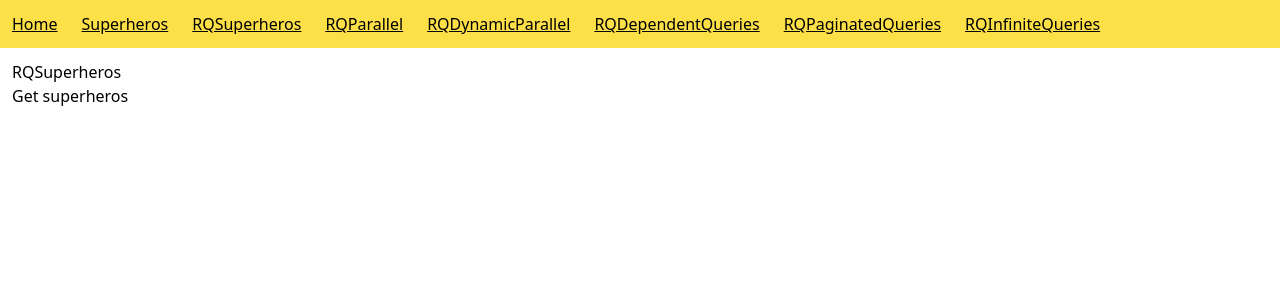
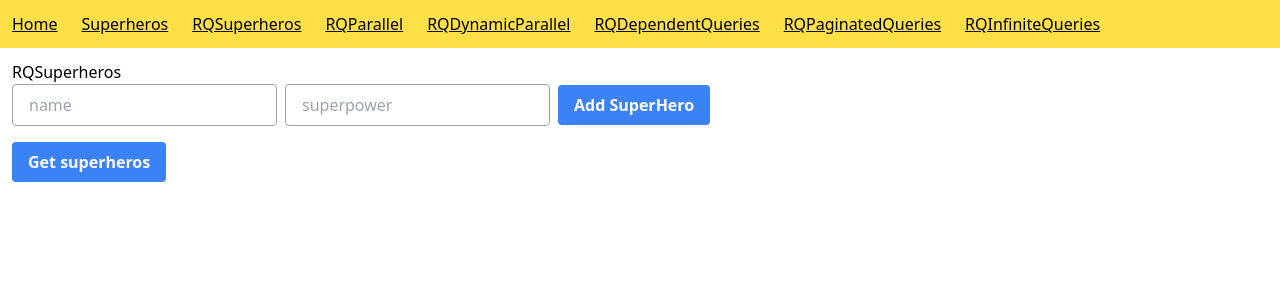
Before and after one commit to OkkashaAlly/react-query, a Next.js app: page /RQsuperheros in a window 1280 px wide. Shown: the top 300 px of the page. Built offline with nearby package versions, Linux system fonts and the light colour scheme.

Commit message:
21 - Mutations

```diff
--- a/app/RQsuperheros/page.tsx
+++ b/app/RQsuperheros/page.tsx
@@ -1,9 +1,12 @@
 "use client";
-
-import { useSuperHerosData } from "@/hooks/useSuperHerosData";
+import { useAddSuperHero, useSuperHerosData } from "@/hooks/useSuperHerosData";
 import Link from "next/link";
+import { useState } from "react";
 
 const RQSuperheros = () => {
+  const [name, setName] = useState("");
+  const [superpower, setSuperpower] = useState("");
+
   const onSuccess = (data: any) => {
     console.log("Performing onSuccess handler, data", data);
   };
@@ -17,6 +20,13 @@ const RQSuperheros = () => {
     onError
   );
 
+  const { mutate, isLoading, isSuccess } = useAddSuperHero();
+
+  const handleAddSuperHero = () => {
+    const hero = { name, superpower };
+    mutate(hero);
+  };
+
   if (isInitialLoading) return <p>Loading...</p>;
 
   if (isError) return <p>Error: {error.message}</p>;
@@ -24,9 +34,39 @@ const RQSuperheros = () => {
   return (
     <>
       <div>RQSuperheros</div>
-      <button onClick={() => refetch()}>Get superheros</button>
+
+      <div className="mb-4">
+        <input
+          type="text"
+          placeholder="name"
+          value={name}
+          className="border border-gray-400 py-2 px-4 rounded mr-2"
+          onChange={e => setName(e.target.value)}
+        />
+        <input
+          type="text"
+          placeholder="superpower"
+          value={superpower}
+          className="border border-gray-400 py-2 px-4 rounded mr-2"
+          onChange={e => setSuperpower(e.target.value)}
+        />
+        <button
+          onClick={handleAddSuperHero}
+          disabled={name === "" || superpower === ""}
+          className="bg-blue-500 hover:bg-blue-700 text-white font-bold py-2 px-4 rounded"
+        >
+          Add SuperHero
+        </button>
+      </div>
+
+      <button
+        className="bg-blue-500 hover:bg-blue-700 text-white font-bold py-2 px-4 rounded"
+        onClick={() => refetch()}
+      >
+        Get superheros
+      </button>
       <ul className="pl-8 pt-3 list-disc">
-        {data?.map((item) => (
+        {data?.map(item => (
           <li key={item.id}>
             <Link href={`/RQsuperheros/${item.id}`}>{item.name}</Link>
           </li>
--- a/db.json
+++ b/db.json
@@ -14,6 +14,11 @@
       "id": 3,
       "name": "Spider-man",
       "superpower": "Spider"
+    },
+    {
+      "name": "ok",
+      "superpower": "mm",
+      "id": 4
     }
   ],
   "villains": [
@@ -52,25 +57,32 @@
     {
       "id": 1,
       "label": "red"
-    },{
+    },
+    {
       "id": 2,
       "label": "green"
-    },{
+    },
+    {
       "id": 3,
       "label": "white"
-    },{
+    },
+    {
       "id": 4,
       "label": "yellow"
-    },{
+    },
+    {
       "id": 5,
       "label": "blue"
-    },{
+    },
+    {
       "id": 6,
       "label": "orange"
-    },{
+    },
+    {
       "id": 7,
       "label": "brown"
-    },{
+    },
+    {
       "id": 8,
       "label": "pink"
     }
--- a/hooks/useSuperHerosData.ts
+++ b/hooks/useSuperHerosData.ts
@@ -1,4 +1,4 @@
-import { useQuery } from "@tanstack/react-query";
+import { useMutation, useQuery } from "@tanstack/react-query";
 import axios from "axios";
 
 const getSuperHeros = async () =>
@@ -6,11 +6,17 @@ const getSuperHeros = async () =>
     .get("http://localhost:3004/superheros")
     .then(res => res.data as [{ id: string; name: string }]);
 
+const addSuperHero = async (data: any) => {
+  return axios
+    .post("http://localhost:3004/superheros", data)
+    .then(res => res.data);
+};
+
 type Heros = [{ id: string; name: string }];
 
 type Function = (data: Heros | Error) => void;
 
-export const useSuperHerosData = (onSuccess: Function, onError:Function) => {
+export const useSuperHerosData = (onSuccess: Function, onError: Function) => {
   return useQuery<Heros, Error>(["super-heros"], getSuperHeros, {
     // cacheTime: 5000, // 5 seconds caches the data
     // staleTime: 10000, // 10 seconds waits 10 seconds before refetching
@@ -24,3 +30,9 @@ export const useSuperHerosData = (onSuccess: Function, onError:Function) => {
     // select: (data: Heros) => data.map(item => item.name), // select the data you want to return
   });
 };
+
+export const useAddSuperHero = () => {
+  return useMutation({
+    mutationFn: addSuperHero,
+  });
+};
```
